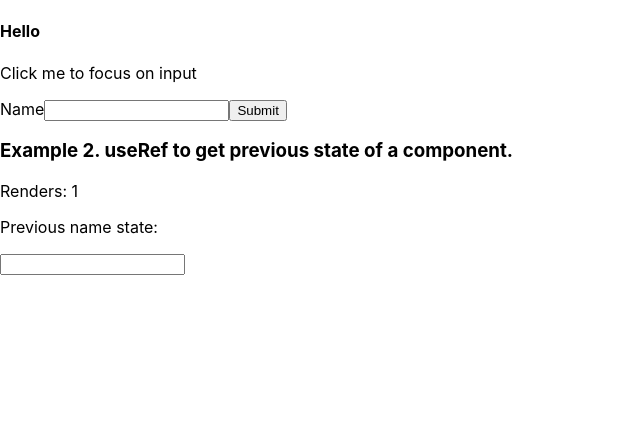
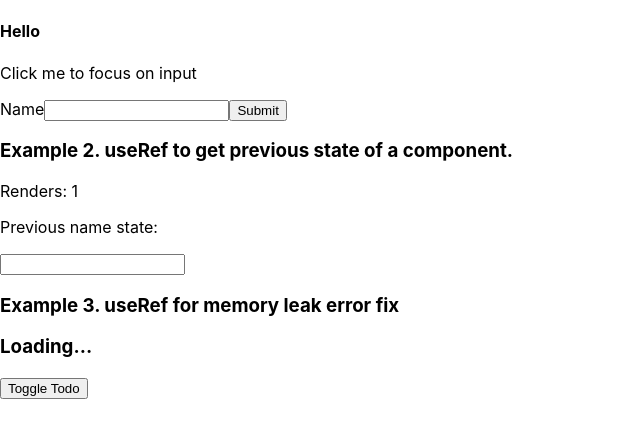
Before and after one commit to Dina2703/react-sandbox-hooks, a React (Create React App) app: page / in a window 1280 px wide. Shown: the top 438 px of the page, without its empty margins (0-640 px from the left). Built offline with nearby package versions, Linux system fonts and the light colour scheme; no server answers; the HTML template or start-up script is replaced by a standard one.

Commit message:
useRef() example 3. Memory Leak Error Fix

```diff
--- a/src/App.js
+++ b/src/App.js
@@ -1,12 +1,14 @@
 import "./App.css";
 import UseRefExample1 from "./components/UseRefExample";
 import UseRefExample2 from "./components/UseRefExample2";
+import UseRefExample3 from "./components/UseRefExample3";
 
 function App() {
   return (
     <div className="container mt-5">
       <UseRefExample1 />
       <UseRefExample2 />
+      <UseRefExample3 />
     </div>
   );
 }
--- /dev/null
+++ b/src/components/Todo.js
@@ -0,0 +1,28 @@
+import { useState, useRef, useEffect } from "react";
+function Todo() {
+  const [loading, setLoading] = useState(true);
+  const [todo, setTodo] = useState({});
+  const isMounted = useRef(true);
+
+  useEffect(() => {
+    fetch("https://jsonplaceholder.typicode.com/todos/1")
+      .then((res) => res.json())
+      .then((data) => {
+        setTimeout(() => {
+          if (isMounted.current) {
+            setTodo(data);
+            setLoading(false);
+          }
+        }, 2000);
+      });
+    //Runs when component is unmounted
+    return () => {
+      // console.log(123);
+      isMounted.current = false;
+    };
+  }, [isMounted]);
+
+  return loading ? <h3>Loading...</h3> : <h5>{todo.title}</h5>;
+}
+
+export default Todo;
--- /dev/null
+++ b/src/components/UseRefExample3.js
@@ -0,0 +1,22 @@
+import { useState } from "react";
+import Todo from "./Todo";
+
+function UseRefExample3() {
+  const [showTodo, setShowTodo] = useState(true);
+  return (
+    <div>
+      <h3 className="mt-4">Example 3. useRef for memory leak error fix</h3>
+      {showTodo && <Todo />}
+      <button
+        className="btn btn-primary"
+        onClick={() => {
+          setShowTodo(!showTodo);
+        }}
+      >
+        Toggle Todo
+      </button>
+    </div>
+  );
+}
+
+export default UseRefExample3;
```
